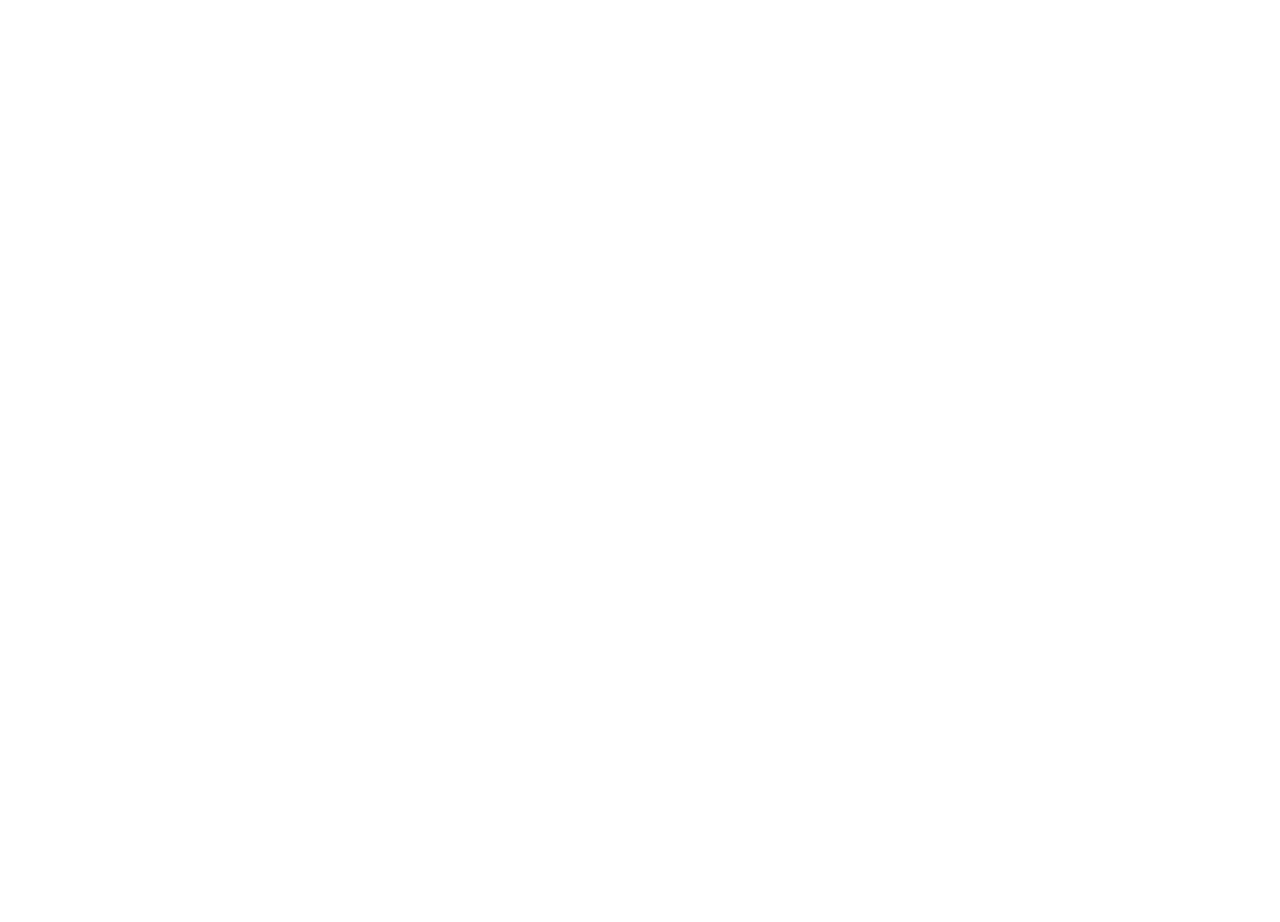
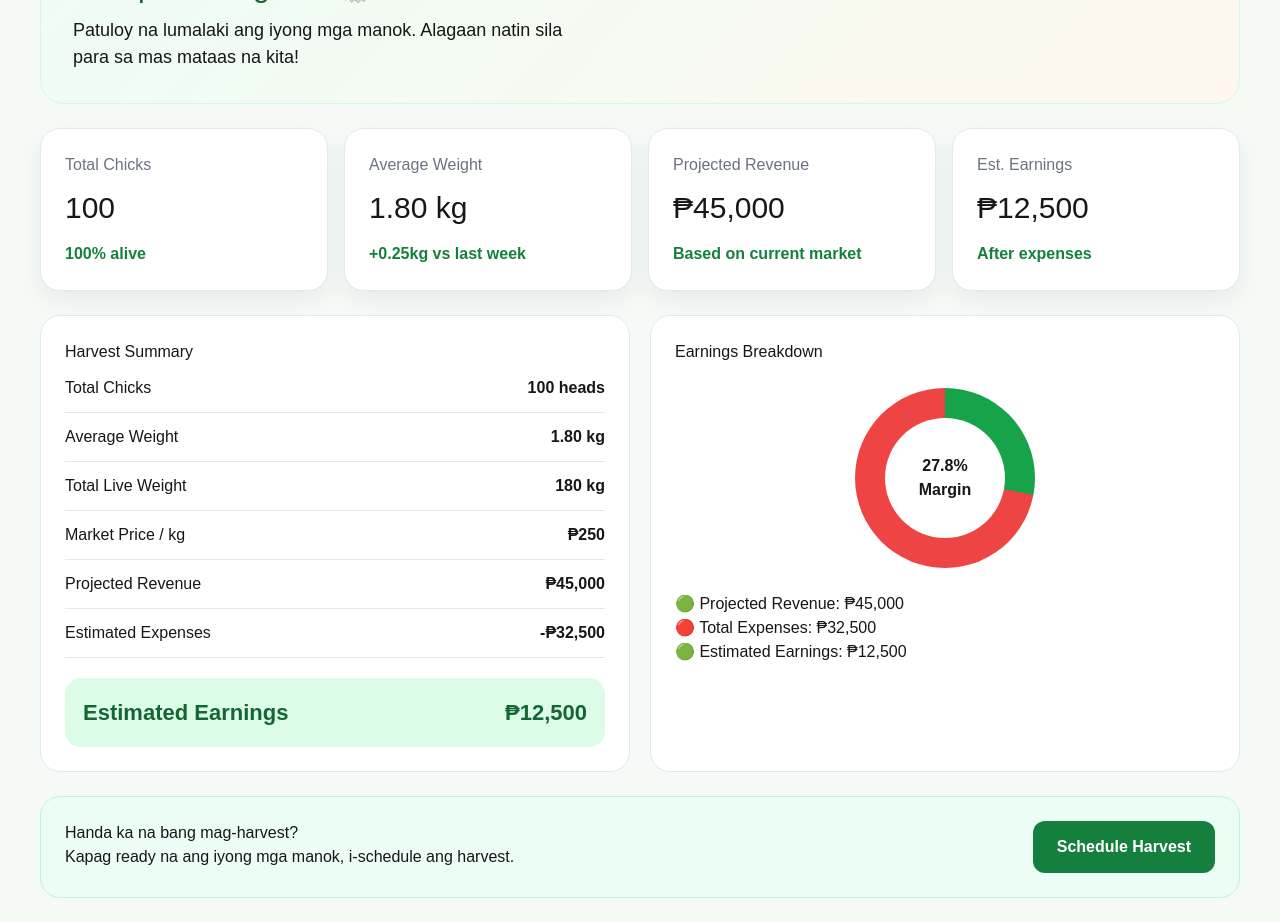
Before and after one commit to tinaleung74-blip/farmconnect-live, a Next.js app: page /customer/harvest in a window 1280 px wide. Shown: the part 200-1122 px from the top of the page. Before the commit the page ends 800 px from the top, so only its background shows below. Built offline with nearby package versions, Linux system fonts and the light colour scheme.

Commit message:
improve harvest page design

```diff
--- a/app/customer/harvest/page.tsx
+++ b/app/customer/harvest/page.tsx
@@ -1,15 +1,197 @@
 export default function HarvestPage() {
   return (
-    <div style={{ padding: 24 }}>
-      <h1>Harvest & Earnings</h1>
+    <main style={{ background: "#f6faf6", minHeight: "100vh", padding: 24 }}>
+      <div style={{ maxWidth: 1200, margin: "0 auto" }}>
+        <h1 style={{ fontSize: 34, marginBottom: 8 }}>Harvest & Earnings 🌿</h1>
+        <p style={{ color: "#4b5563", marginBottom: 24 }}>
+          Dashboard › Harvest & Earnings
+        </p>
 
-      <p>Your flock is growing successfully.</p>
+        <section
+          style={{
+            background: "linear-gradient(135deg,#ecfdf5,#fff7ed)",
+            border: "1px solid #d1fae5",
+            borderRadius: 24,
+            padding: 32,
+            marginBottom: 24,
+          }}
+        >
+          <h2 style={{ fontSize: 30, color: "#166534", marginBottom: 8 }}>
+            Malapit na ang ani! 🐔
+          </h2>
+          <p style={{ fontSize: 18, maxWidth: 520 }}>
+            Patuloy na lumalaki ang iyong mga manok. Alagaan natin sila para sa
+            mas mataas na kita!
+          </p>
+        </section>
 
-      <div>
-        <p>Total Chicks: 100</p>
-        <p>Current Weight: 1.8kg Average</p>
-        <p>Projected Revenue: ₱45,000</p>
+        <section
+          style={{
+            display: "grid",
+            gridTemplateColumns: "repeat(auto-fit, minmax(220px, 1fr))",
+            gap: 16,
+            marginBottom: 24,
+          }}
+        >
+          {[
+            ["Total Chicks", "100", "100% alive"],
+            ["Average Weight", "1.80 kg", "+0.25kg vs last week"],
+            ["Projected Revenue", "₱45,000", "Based on current market"],
+            ["Est. Earnings", "₱12,500", "After expenses"],
+          ].map(([title, value, note]) => (
+            <div
+              key={title}
+              style={{
+                background: "white",
+                borderRadius: 20,
+                padding: 24,
+                border: "1px solid #e5e7eb",
+                boxShadow: "0 10px 25px rgba(0,0,0,0.06)",
+              }}
+            >
+              <p style={{ color: "#6b7280", marginBottom: 8 }}>{title}</p>
+              <h3 style={{ fontSize: 30, marginBottom: 12 }}>{value}</h3>
+              <p style={{ color: "#15803d", fontWeight: 700 }}>{note}</p>
+            </div>
+          ))}
+        </section>
+
+        <section
+          style={{
+            display: "grid",
+            gridTemplateColumns: "repeat(auto-fit, minmax(320px, 1fr))",
+            gap: 20,
+          }}
+        >
+          <div
+            style={{
+              background: "white",
+              borderRadius: 20,
+              padding: 24,
+              border: "1px solid #e5e7eb",
+            }}
+          >
+            <h2>Harvest Summary</h2>
+
+            {[
+              ["Total Chicks", "100 heads"],
+              ["Average Weight", "1.80 kg"],
+              ["Total Live Weight", "180 kg"],
+              ["Market Price / kg", "₱250"],
+              ["Projected Revenue", "₱45,000"],
+              ["Estimated Expenses", "-₱32,500"],
+            ].map(([label, value]) => (
+              <div
+                key={label}
+                style={{
+                  display: "flex",
+                  justifyContent: "space-between",
+                  borderBottom: "1px solid #e5e7eb",
+                  padding: "12px 0",
+                }}
+              >
+                <span>{label}</span>
+                <strong>{value}</strong>
+              </div>
+            ))}
+
+            <div
+              style={{
+                marginTop: 20,
+                background: "#dcfce7",
+                color: "#166534",
+                borderRadius: 16,
+                padding: 18,
+                display: "flex",
+                justifyContent: "space-between",
+                fontSize: 22,
+                fontWeight: 800,
+              }}
+            >
+              <span>Estimated Earnings</span>
+              <span>₱12,500</span>
+            </div>
+          </div>
+
+          <div
+            style={{
+              background: "white",
+              borderRadius: 20,
+              padding: 24,
+              border: "1px solid #e5e7eb",
+            }}
+          >
+            <h2>Earnings Breakdown</h2>
+
+            <div
+              style={{
+                margin: "24px auto",
+                width: 180,
+                height: 180,
+                borderRadius: "50%",
+                background:
+                  "conic-gradient(#16a34a 0 28%, #ef4444 28% 100%)",
+                display: "grid",
+                placeItems: "center",
+              }}
+            >
+              <div
+                style={{
+                  width: 120,
+                  height: 120,
+                  borderRadius: "50%",
+                  background: "white",
+                  display: "grid",
+                  placeItems: "center",
+                  textAlign: "center",
+                  fontWeight: 800,
+                }}
+              >
+                27.8%
+                <br />
+                Margin
+              </div>
+            </div>
+
+            <p>🟢 Projected Revenue: ₱45,000</p>
+            <p>🔴 Total Expenses: ₱32,500</p>
+            <p>🟢 Estimated Earnings: ₱12,500</p>
+          </div>
+        </section>
+
+        <section
+          style={{
+            marginTop: 24,
+            background: "#ecfdf5",
+            border: "1px solid #bbf7d0",
+            borderRadius: 20,
+            padding: 24,
+            display: "flex",
+            justifyContent: "space-between",
+            gap: 16,
+            flexWrap: "wrap",
+          }}
+        >
+          <div>
+            <h2>Handa ka na bang mag-harvest?</h2>
+            <p>Kapag ready na ang iyong mga manok, i-schedule ang harvest.</p>
+          </div>
+
+          <button
+            style={{
+              background: "#15803d",
+              color: "white",
+              border: 0,
+              borderRadius: 12,
+              padding: "14px 24px",
+              fontWeight: 800,
+              fontSize: 16,
+            }}
+          >
+            Schedule Harvest
+          </button>
+        </section>
       </div>
-    </div>
+    </main>
   );
 }
```
